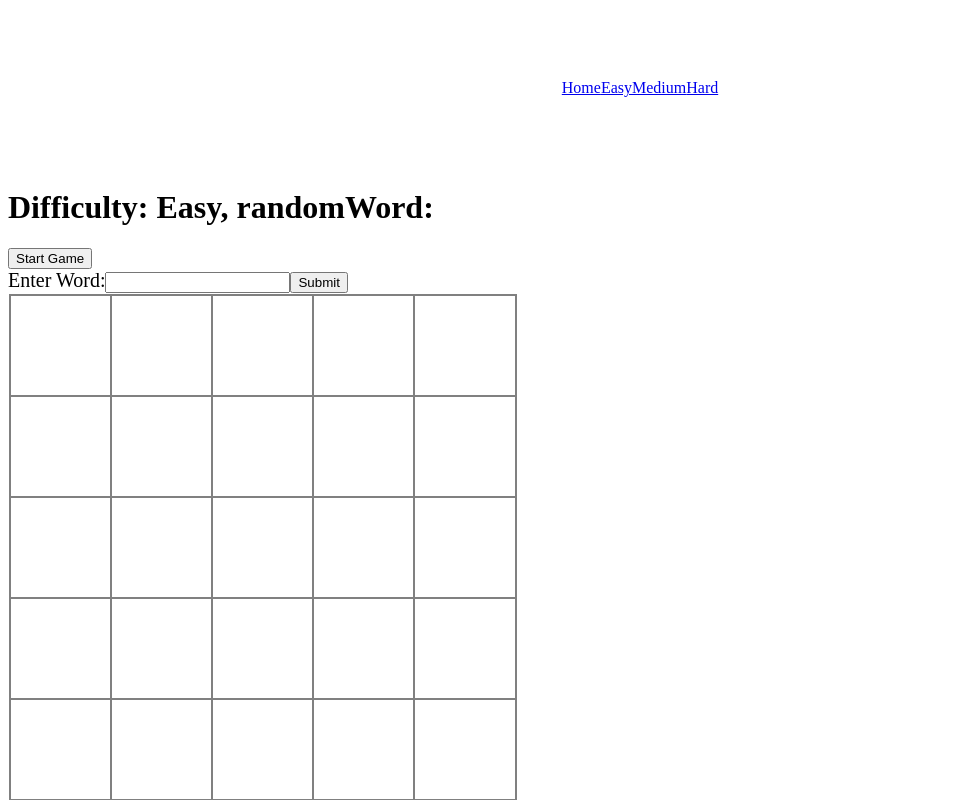
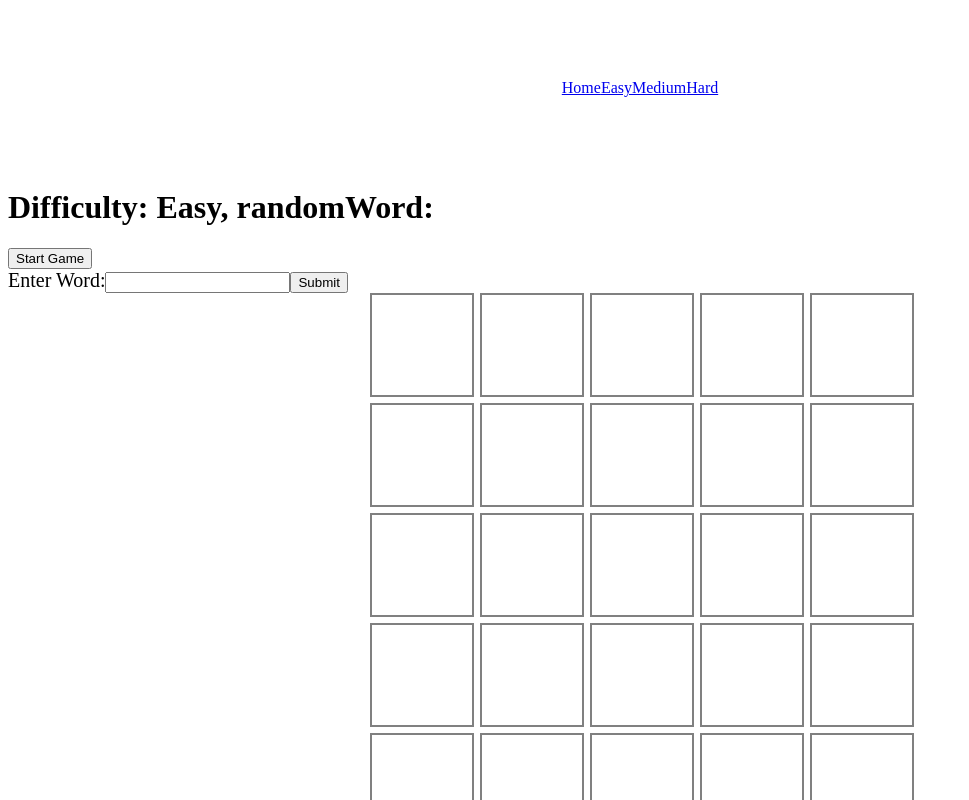
Before and after one commit to amlcheung/WebDev_project2, a React (Create React App) app: page /easy in a window 1280 px wide. Shown: the top 800 px of the page, without its empty margins (0-969 px from the left). Built offline with nearby package versions, Linux system fonts and the light colour scheme.

Commit message:
centered grid

```diff
--- a/src/component/Easy.css
+++ b/src/component/Easy.css
@@ -3,13 +3,11 @@ body {
 }
 
 #board-container {
-  width: 500px;
-  height: 700px;
-  margin: 1px;
-
-  /* border: 1px solid black; */
+  width: 100%;
+  height: 100%;
   display: grid;
-  grid-gap: 1px;
+  justify-content: center;
+  grid-gap: 10px;
   grid-template-areas: "square square square square square"
                        "square square square square square"
                        "square square square square square"
--- a/src/component/Easy.jsx
+++ b/src/component/Easy.jsx
@@ -68,7 +68,7 @@ export default function Easy(props) {
         for (let i = 0; i < 7; i++){
             const list = []
             for (let j = 0; j < guessArray[i].length; j++){
-                const component = <Square letter={guessArray[i].charAt(j)}></Square>
+                const component = <Square letter={guessArray[i].toUpperCase().charAt(j)}></Square>
                 list.push(component);
             }
             wordComponents.push(list);
```
Also changed, not shown: src/component/DisplayGrid.css (+6 -2 lines).
